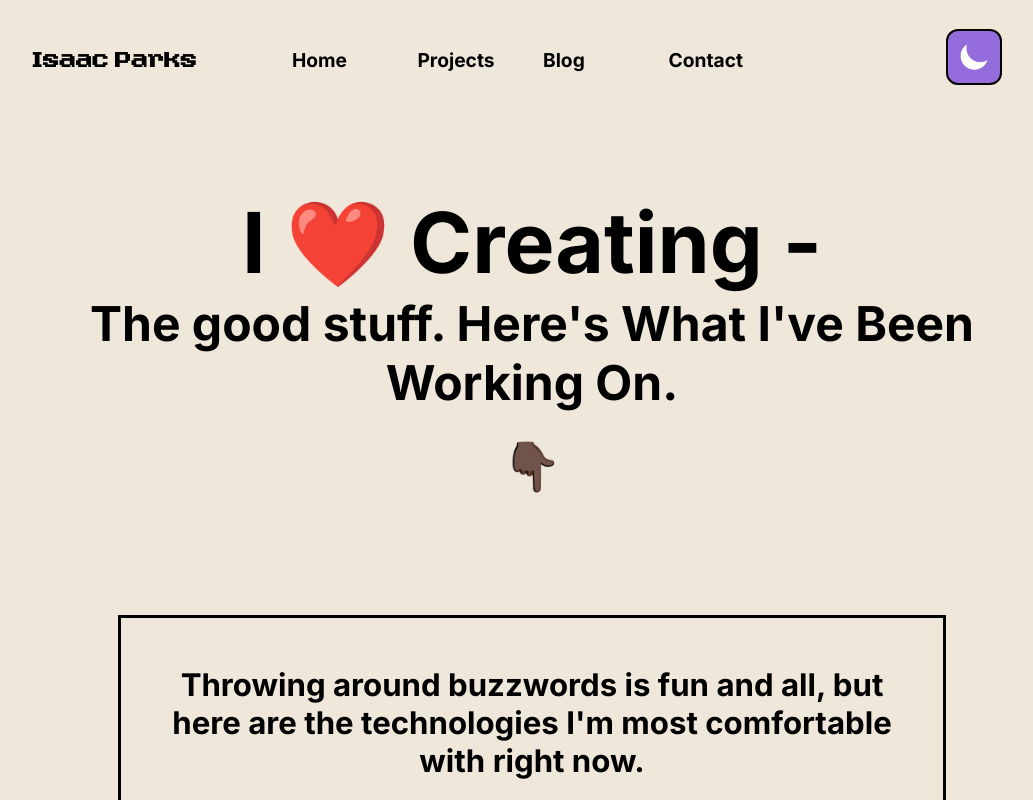
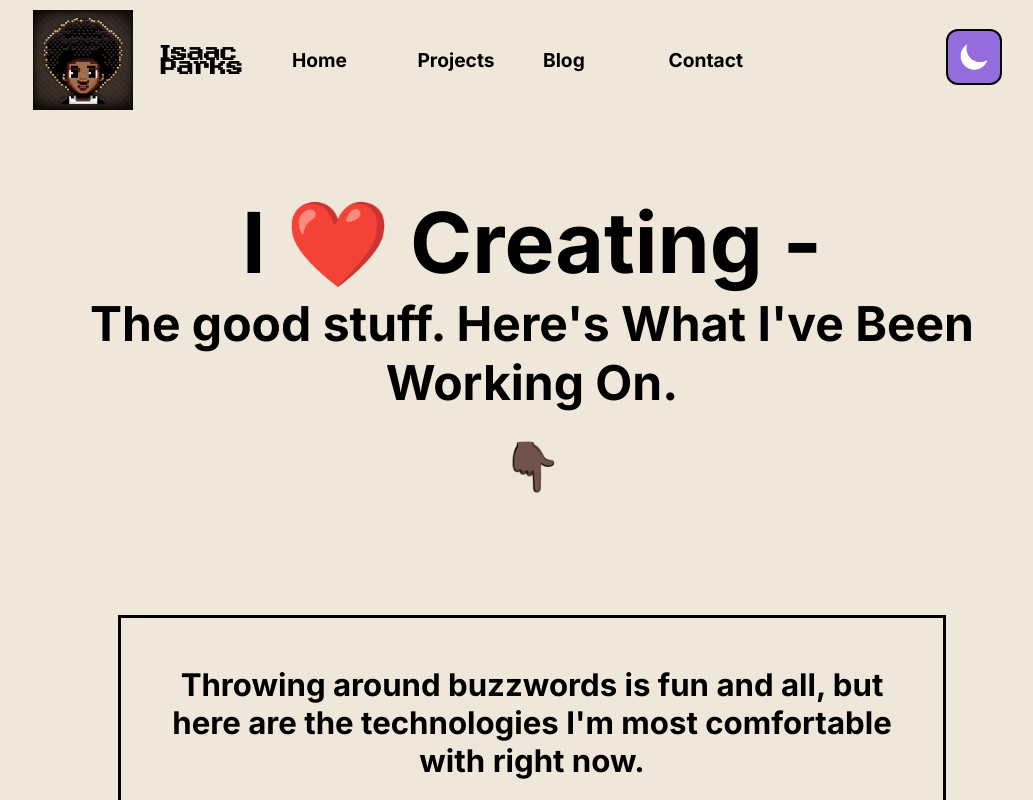
Before and after one commit to isaac-parks/portfolio, a React (Create React App) app: page /projects in a window 1280 px wide. Shown: the top 800 px of the page, without its empty margins (108-1141 px from the left). Built offline with nearby package versions, Linux system fonts and the light colour scheme.

Commit message:
updates logos

```diff
--- a/src/App.js
+++ b/src/App.js
@@ -11,7 +11,7 @@ import Article4 from "./components/Blog/article4";
 import day from "./images/daywallpaper.png";
 import night from "./images/nightwallpaper.jpg";
 import afterdark from "./images/afterdark-logo.png";
-import daylogo from "./images/daylogo.jpg";
+import daylogo from "./images/personal-logo.png";
 import sun from "./images/sun.png";
 import moon from "./images/moon.png";
 import burgerlight from "./images/burger-light.png";
--- a/src/components/Header/header.css
+++ b/src/components/Header/header.css
@@ -32,15 +32,36 @@ header {
   padding-left: 0.5rem;
 }
 
-.logo-container img {
-  height: 94px;
-  width: 94px;
+.logo-container .logo {
+  max-height: 250px;
+  max-width: 250px;
   object-fit: contain;
   position: absolute;
   transform: rotate(-6deg);
   background-color: transparent;
+  left: 73%;
+  /* left: 45%;
+  top: -180%;
+  height: 145px;
+  width: 145px;
+  left: 45%;
+  top: -200%; */
+}
+
+.logo-container .personal-logo {
+  max-height: 150px;
+  max-width: 150px;
+  object-fit: contain;
+  margin-right: 1rem;
+  /* position: absolute;
+  transform: rotate(-6deg);
+  background-color: transparent;
   left: 45%;
   top: -180%;
+  height: 145px;
+  width: 145px;
+  left: 45%;
+  top: -200%; */
 }
 
 .buttons {
@@ -126,13 +147,6 @@ header {
     border: none;
   }
 
-  .logo-container img {
-    height: 145px;
-    width: 145px;
-    left: 45%;
-    top: -200%;
-  }
-
   .menu * {
     flex: 1;
   }
--- a/src/components/Header/header.jsx
+++ b/src/components/Header/header.jsx
@@ -1,5 +1,6 @@
 import Buttons from "./btns";
 import { Link } from "react-router-dom";
+import personalLogo from "../../images/personal-logo.png";
 export default function Header({
   logo,
   toggleMenu,
@@ -13,7 +14,8 @@ export default function Header({
     <header id="header" className="header">
       <Link to="/">
         <div className="logo-container">
-          <img src={logo} alt="" className="logo" />
+          <img src={logo} alt="" className="personal-logo" />
+          {/* <img src={logo} alt="" className="logo" /> */}
           <h1>Isaac Parks</h1>
         </div>
       </Link>
--- a/src/components/Projects/projects.jsx
+++ b/src/components/Projects/projects.jsx
@@ -46,7 +46,7 @@ export default function Projects() {
           <li>Javascript</li>
           <li>VueJS</li>
           <li>Python</li>
-          <li>Djagno Rest Framework</li>
+          <li>Django Rest Framework</li>
           <li>Kafka</li>
           <li>React</li>
           <li>C#</li>
```
Also changed, not shown: src/images/personal-logo.png, 1 other file (tests, documents, lock files or other folders).
